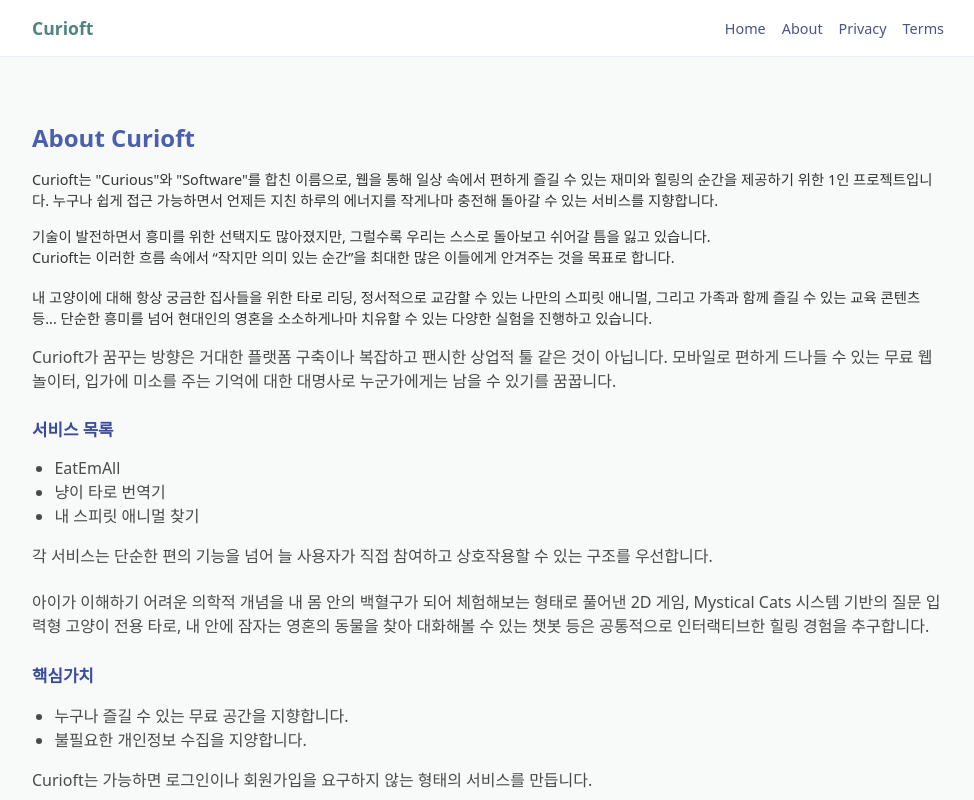
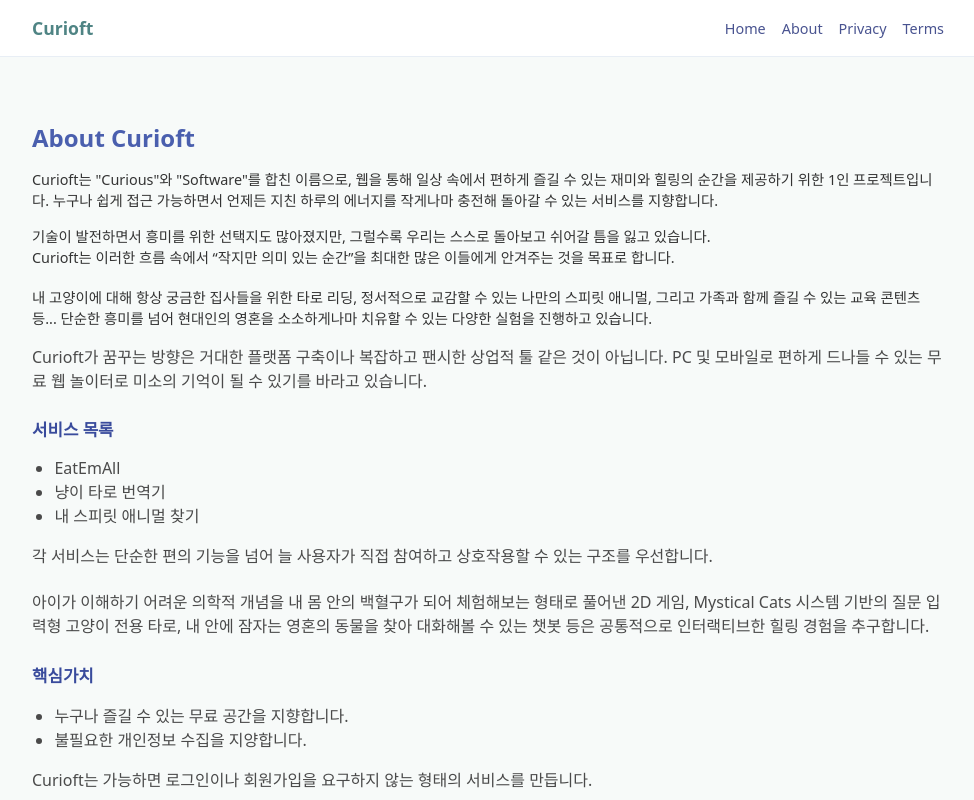
Before and after one commit to pikaak/Curioft_Site, a Next.js app: page /about in a window 1280 px wide. Shown: the top 800 px of the page, without its empty margins (152-1126 px from the left). Built offline with nearby package versions, Linux system fonts and the light colour scheme.

Commit message:
Update about.js

```diff
--- a/pages/about.js
+++ b/pages/about.js
@@ -62,7 +62,7 @@
 
             <p>
               Curioft가 꿈꾸는 방향은 거대한 플랫폼 구축이나 복잡하고 팬시한 상업적 툴 같은 것이 아닙니다.
-              모바일로 편하게 드나들 수 있는 무료 웹 놀이터, 입가에 미소를 주는 기억에 대한 대명사로 누군가에게는 남을 수 있기를 꿈꿉니다.
+              PC 및 모바일로 편하게 드나들 수 있는 무료 웹 놀이터로 미소의 기억이 될 수 있기를 바라고 있습니다.
             </p>
             {/* ---- 확장된 본문 추가 끝 ---- */}
 
```
